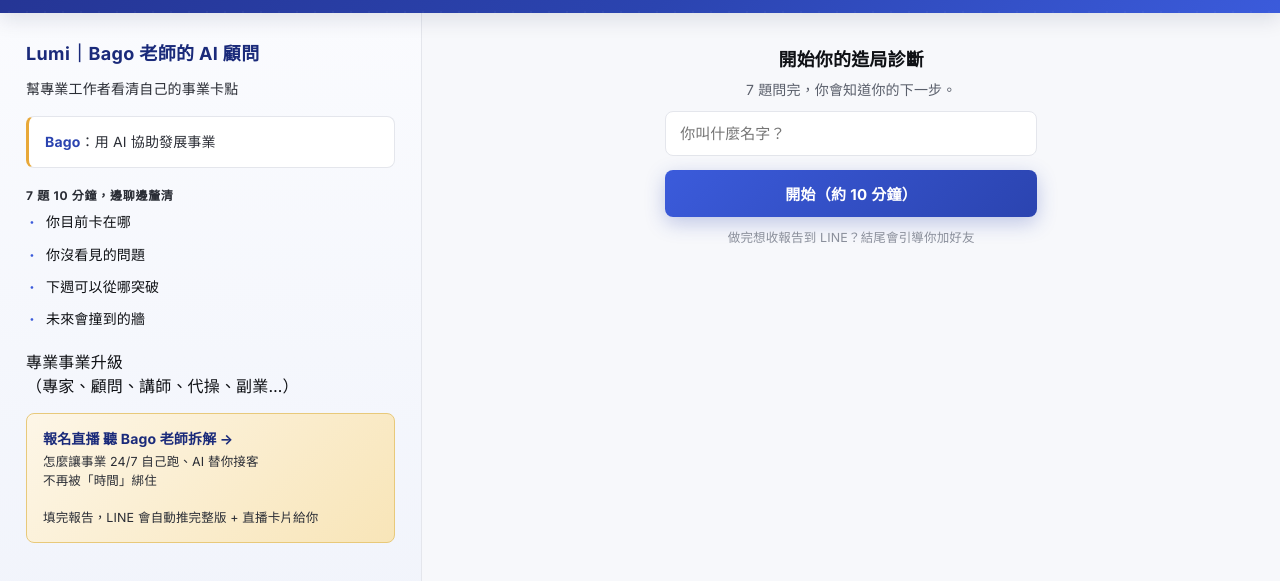
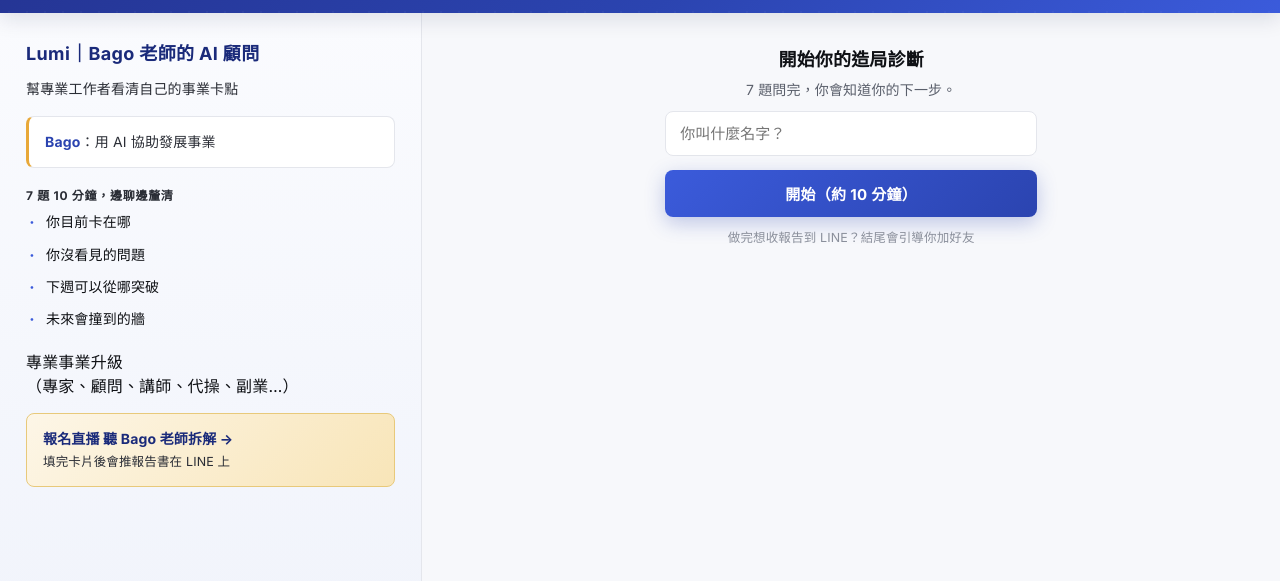
Before and after one commit to whitedragon080316/aibuild-web, a website: page views/lumi.html in a window 1280 px wide. Shown: the part 105-686 px from the top of the page. Drawn offline with nearby package versions, Linux system fonts and the light colour scheme.

Commit message:
fix(lumi sidebar cta): 簡化 sub 「填完卡片後會推報告書在 LINE 上」一句

```diff
--- a/views/lumi.html
+++ b/views/lumi.html
@@ -902,7 +902,7 @@
 
     <a class="sidebar-cta" href="{{LINE_ADD_URL}}" target="_blank" rel="noopener">
       <div class="cta-line">報名直播 聽 Bago 老師拆解 →</div>
-      <div class="cta-sub">怎麼讓事業 24/7 自己跑、AI 替你接客<br>不再被「時間」綁住<br><br>填完報告，LINE 會自動推完整版 + 直播卡片給你</div>
+      <div class="cta-sub">填完卡片後會推報告書在 LINE 上</div>
     </a>
   </aside>
 
```
